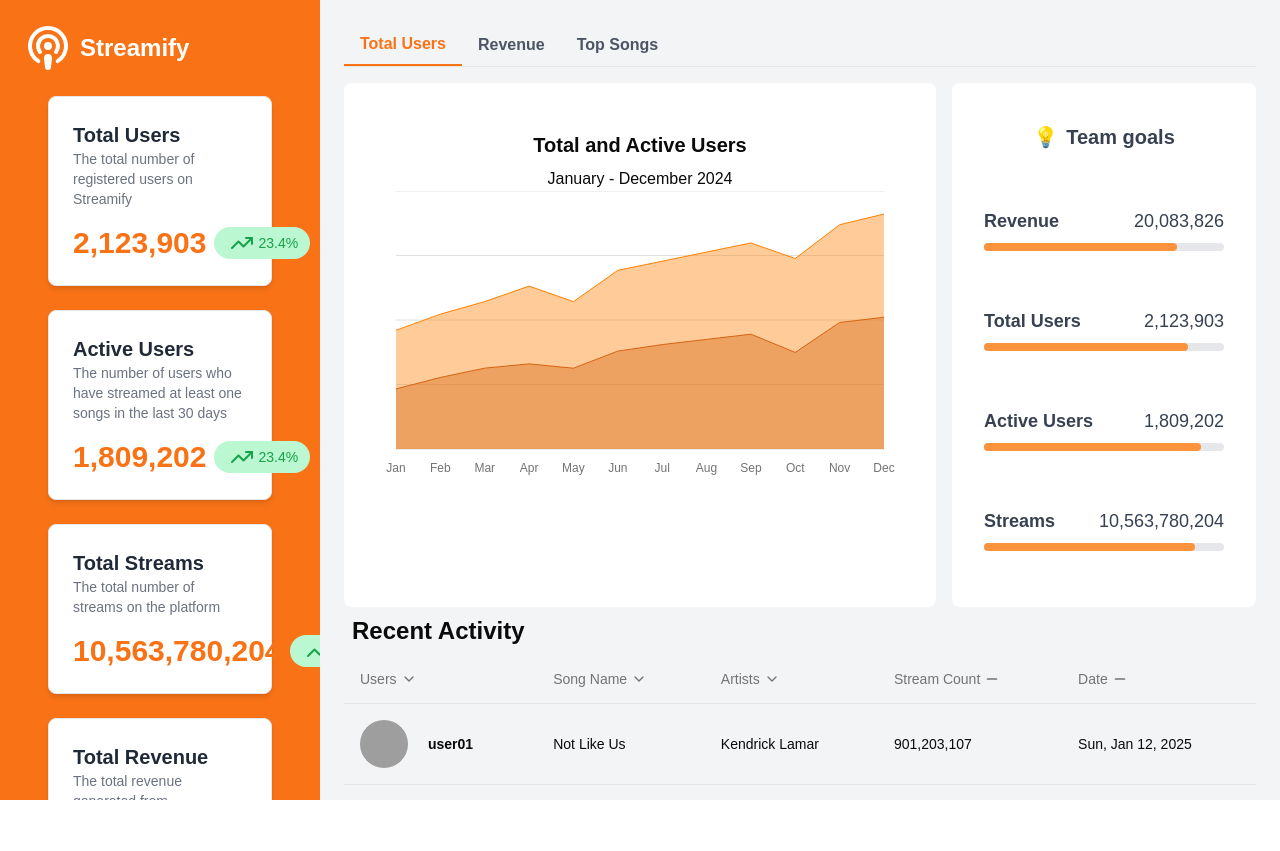
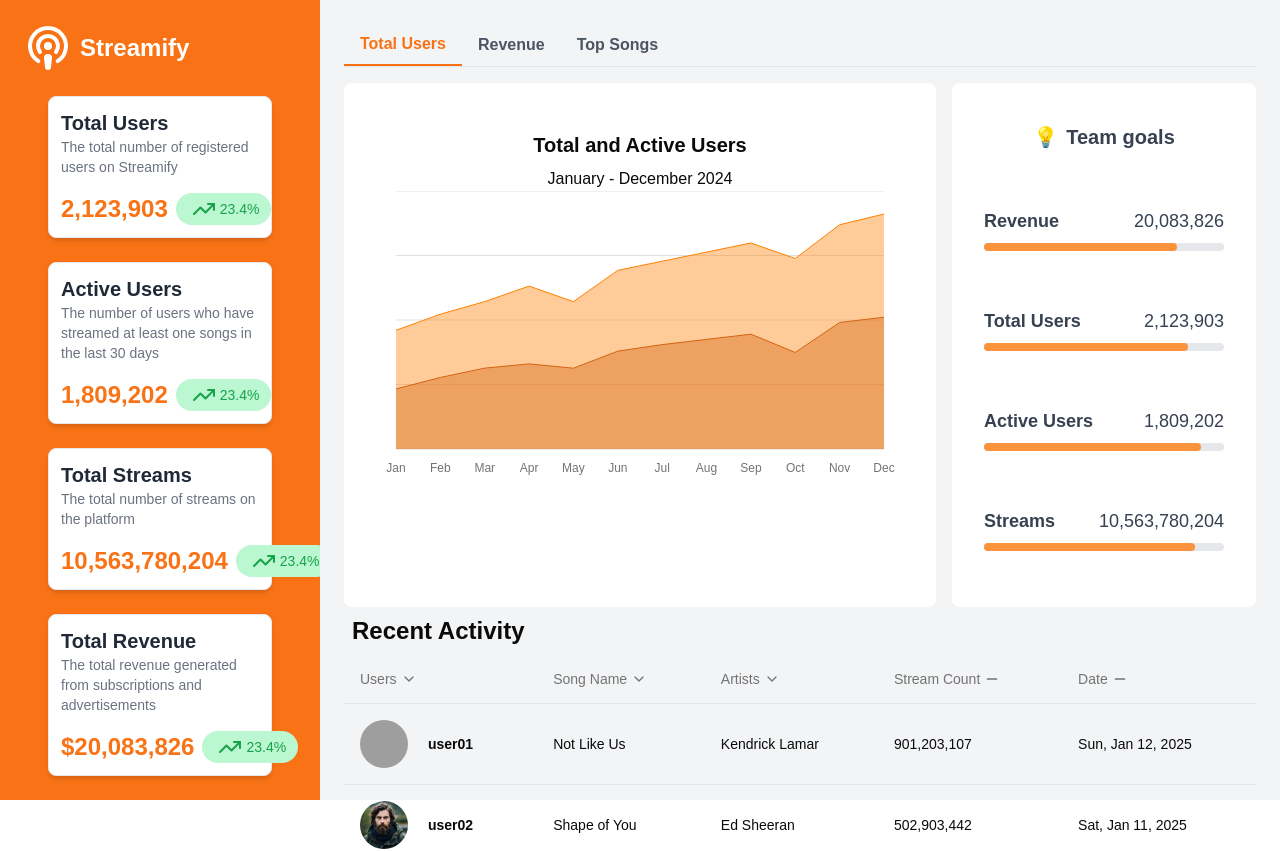
Before and after one commit to rto24/speedy-assessment, a Next.js app: page / in a window 1280 px wide. Shown: the top 851 px of the page. Before the commit the page ends 800 px from the top, so only its background shows below. Built offline with nearby package versions, Linux system fonts and the light colour scheme; grey boxes are pictures that could not be loaded.

Commit message:
screen responsiveness change

```diff
--- a/src/app/page.tsx
+++ b/src/app/page.tsx
@@ -19,7 +19,7 @@ export default function Home() {
   const [activeTab, setActiveTab] = useState(0);
 
   return (
-    <div className="flex flex-col lg:flex-row max-h-screen overflow-hidden">
+    <div className="flex flex-col lg:flex-row max-h-screen">
       {/* Left Panel */}
       <div className="flex-none lg:w-1/4 bg-orange-500 text-white p-6 overflow-y-auto">
         <div className="flex items-center">
--- a/src/components/ui/card.tsx
+++ b/src/components/ui/card.tsx
@@ -63,11 +63,11 @@ const DataCard: React.FC<DataCardProps> = ({
   className,
 }) => {
   return (
-    <Card className={cn("p-6", className)}>
+    <Card className={cn("p-3", className)}>
       <CardHeader title={title} subtitle={description} />
       <CardBody>
         <div className="flex items-center justify-between">
-          <p className="lg:text-3xl sm:text-2xl font-bold text-orange-500">{value}</p>
+          <p className="lg:text-2xl sm:text-1xl font-bold text-orange-500">{value}</p>
           <div className={cn(
             "flex items-center justify-center px-3 py-1 mx-2 rounded-full text-sm font-medium",
             changeType === 'increase' ? 'bg-green-200 text-green-600' : 'bg-red-200 text-red-600'
```
